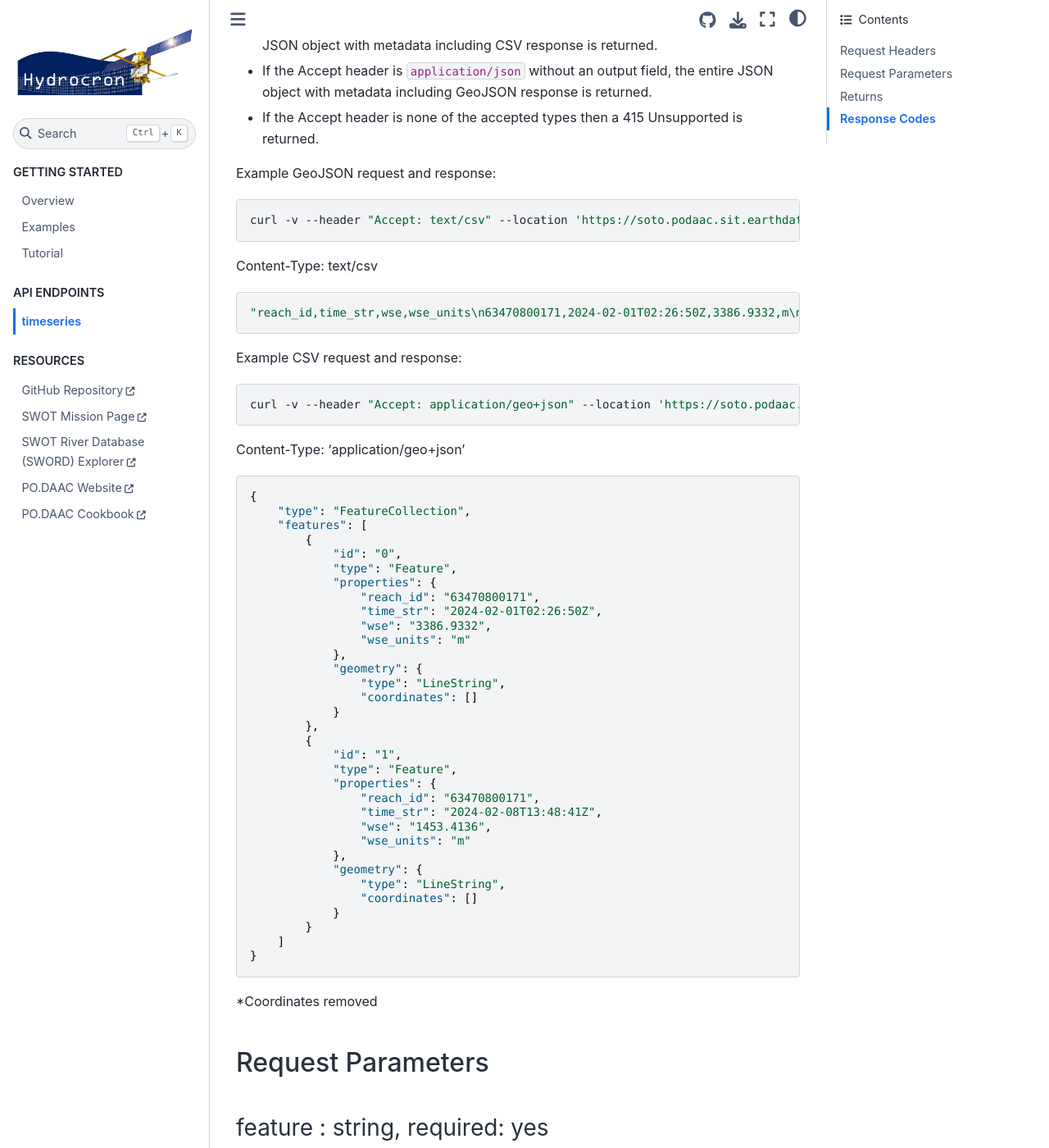
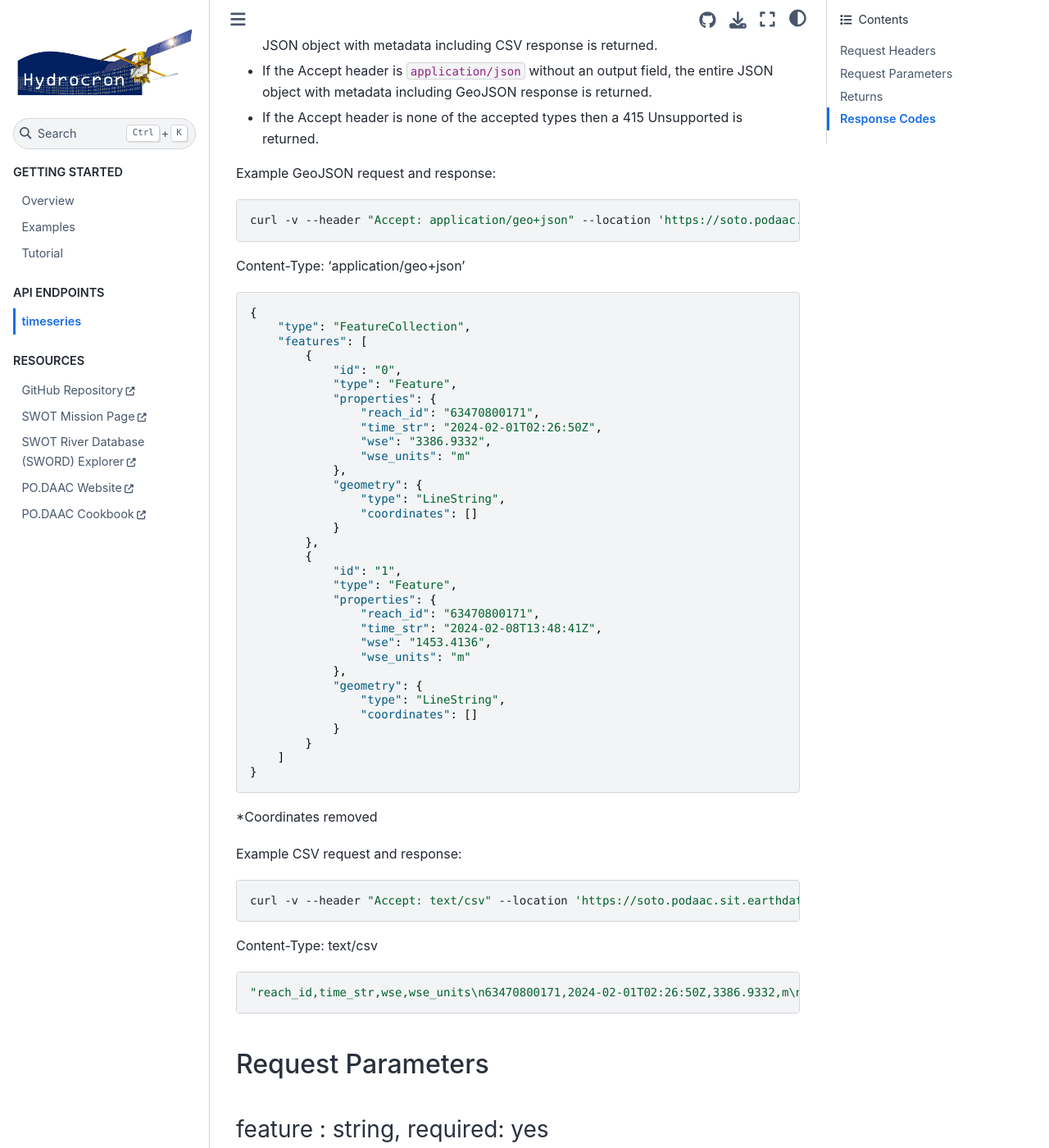
Before and after one commit to podaac/hydrocron, a Jupyter Book: the page built from docs/timeseries.md, in a window 1280 px wide and 1400 px high, scrolled down 522 px. Shown: the whole window at 82% size. Built offline with Jupyter Book 1.0.4 settings and Sphinx 7.4.7 and the Sphinx Book theme 1.1.4, drawn with Linux system fonts in a browser that asks for light colours; part of the change alters nothing that is shown; some of the changed text lies outside the part shown.

````diff
--- a/docs/timeseries.md
+++ b/docs/timeseries.md
@@ -17,18 +17,6 @@ Possible header and request parameter combinations:
 - If the Accept header is none of the accepted types then a 415 Unsupported is returned.
 
 Example GeoJSON request and response:
-
-```bash
-curl -v --header "Accept: text/csv" --location 'https://soto.podaac.sit.earthdatacloud.nasa.gov/hydrocron/v1/timeseries?feature=Reach&feature_id=63470800171&start_time=2024-02-01T00:00:00%2b00:00&end_time=2024-10-30T00:00:00%2b00:00&fields=reach_id,time_str,wse'
-```
-
-Content-Type: text/csv
-
-```json
-"reach_id,time_str,wse,wse_units\n63470800171,2024-02-01T02:26:50Z,3386.9332,m\n63470800171,2024-02-08T13:48:41Z,1453.4136,m\n"
-```
-
-Example CSV request and response:
 
 ```bash
 curl -v --header "Accept: application/geo+json" --location 'https://soto.podaac.sit.earthdatacloud.nasa.gov/hydrocron/v1/timeseries?feature=Reach&feature_id=63470800171&start_time=2024-02-01T00:00:00%2b00:00&end_time=2024-10-30T00:00:00%2b00:00&fields=reach_id,time_str,wse'
@@ -73,6 +61,18 @@ Content-Type: 'application/geo+json'
 ```
 
 *Coordinates removed
+
+Example CSV request and response:
+
+```bash
+curl -v --header "Accept: text/csv" --location 'https://soto.podaac.sit.earthdatacloud.nasa.gov/hydrocron/v1/timeseries?feature=Reach&feature_id=63470800171&start_time=2024-02-01T00:00:00%2b00:00&end_time=2024-10-30T00:00:00%2b00:00&fields=reach_id,time_str,wse'
+```
+
+Content-Type: text/csv
+
+```json
+"reach_id,time_str,wse,wse_units\n63470800171,2024-02-01T02:26:50Z,3386.9332,m\n63470800171,2024-02-08T13:48:41Z,1453.4136,m\n"
+```
 
 ## Request Parameters
 
@@ -303,7 +303,7 @@ Example JSON response:
 
 If the user sends a request parameter of `compact=true` and the request parameter `output=geojson`, the response will be compacted. The compacted response appends time series data into a single list for each requested field and is stored under the `properties` object in the `results` object.
 
-Only one Feature is ever returned as the data is aggregated under a single "Feature". The geometry for the data is included in the response's `geometry` object in the response which is only listed once as there is only one Feature represented in the response.
+Only one Feature is ever returned as the data is aggregated under a single "Feature". The geometry for the data is included in the response's `geometry` object which is listed once as there is only one Feature represented in the response.
 
 Example compacted JSON response:
 
````
